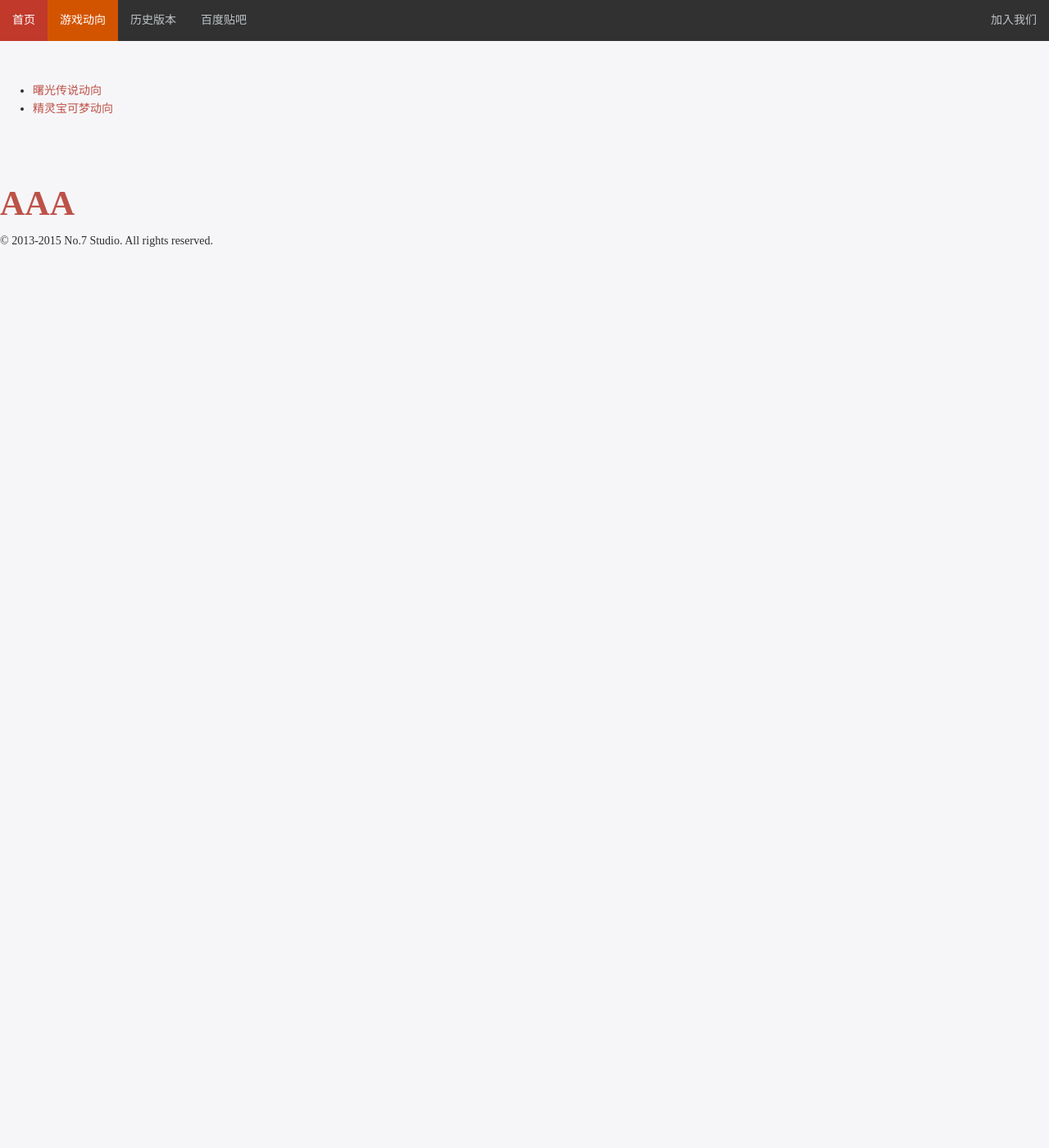
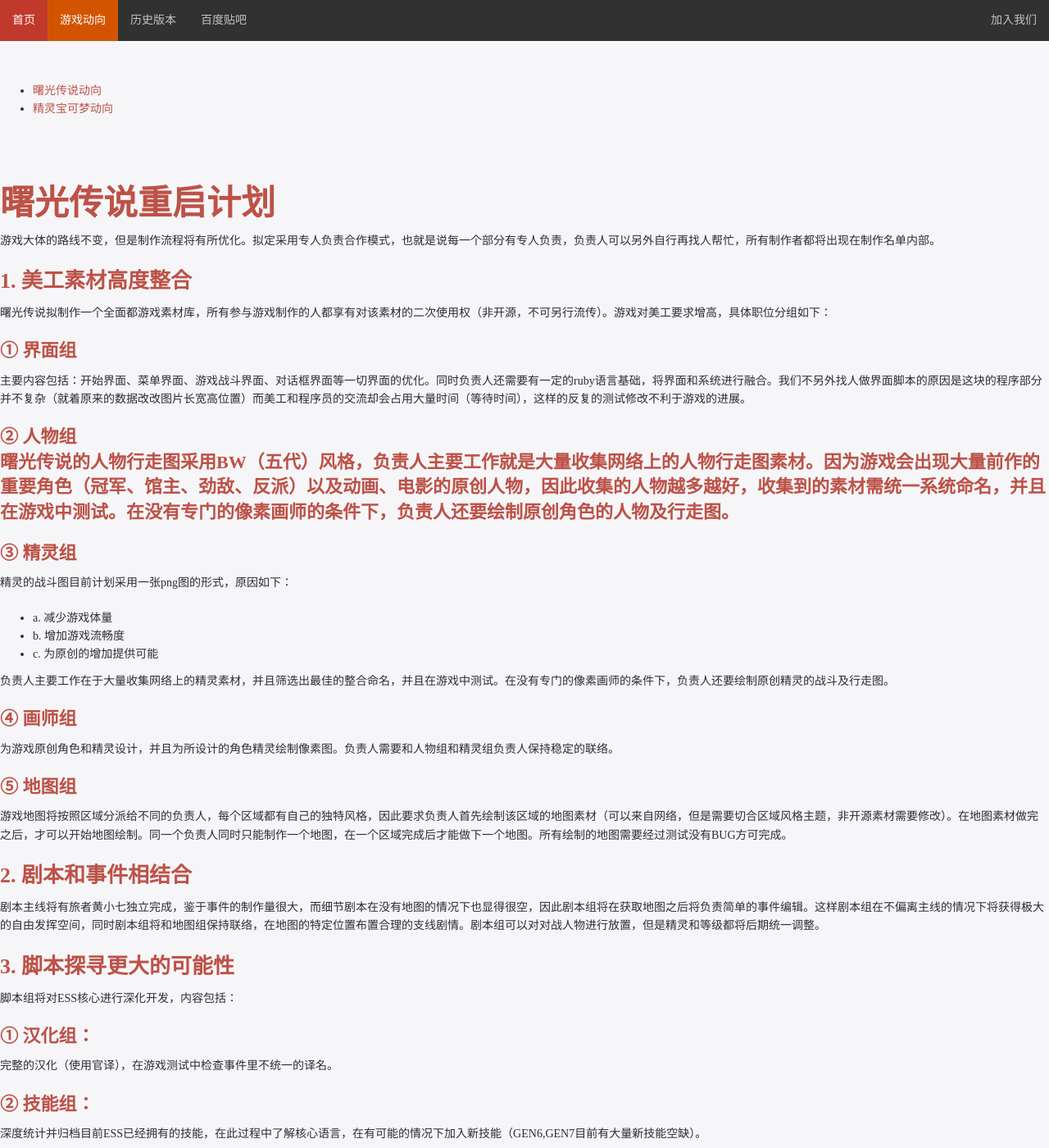
Before and after one commit to MilkVetch/The-Legend-Of-Dawn, a Jekyll site: the page built from news-dawn.html, in a window 1280 px wide and 1400 px high. Shown: the whole window at 82% size. Built offline with Jekyll 4.4.1, drawn with Linux system fonts in a browser that asks for light colours; nearby versions of some CDN libraries; Markdown is read by kramdown in place of the engine named in the settings; some of the changed text lies outside the part shown.

Commit message:
new plan

```diff
--- a/news-dawn.html
+++ b/news-dawn.html
@@ -3,4 +3,61 @@
 ---
 
 <div class="blankBox"></div>
-<h2>AAA</h2>
+<h2>曙光传说重启计划</h2>
+
+<p>游戏大体的路线不变，但是制作流程将有所优化。拟定采用专人负责合作模式，也就是说每一个部分有专人负责，负责人可以另外自行再找人帮忙，所有制作者都将出现在制作名单内部。</p>
+
+
+<h3>1. 美工素材高度整合</h3>
+<p>曙光传说拟制作一个全面都游戏素材库，所有参与游戏制作的人都享有对该素材的二次使用权（非开源，不可另行流传）。游戏对美工要求增高，具体职位分组如下：</p>
+
+
+<h4>① 界面组</h4>
+<p>主要内容包括：开始界面、菜单界面、游戏战斗界面、对话框界面等一切界面的优化。同时负责人还需要有一定的ruby语言基础，将界面和系统进行融合。我们不另外找人做界面脚本的原因是这块的程序部分并不复杂（就着原来的数据改改图片长宽高位置）而美工和程序员的交流却会占用大量时间（等待时间），这样的反复的测试修改不利于游戏的进展。</p>
+
+<h4>② 人物组
+<p>曙光传说的人物行走图采用BW（五代）风格，负责人主要工作就是大量收集网络上的人物行走图素材。因为游戏会出现大量前作的重要角色（冠军、馆主、劲敌、反派）以及动画、电影的原创人物，因此收集的人物越多越好，收集到的素材需统一系统命名，并且在游戏中测试。在没有专门的像素画师的条件下，负责人还要绘制原创角色的人物及行走图。</p>
+
+<h4>③ 精灵组</h4>
+<p>精灵的战斗图目前计划采用一张png图的形式，原因如下：<p>
+<ul>
+<li>a. 减少游戏体量</li>
+<li>b. 增加游戏流畅度</li>
+<li>c. 为原创的增加提供可能</li>
+  </ul>
+<p>负责人主要工作在于大量收集网络上的精灵素材，并且筛选出最佳的整合命名，并且在游戏中测试。在没有专门的像素画师的条件下，负责人还要绘制原创精灵的战斗及行走图。</p>
+
+<h4>④ 画师组</h4>
+<p>为游戏原创角色和精灵设计，并且为所设计的角色精灵绘制像素图。负责人需要和人物组和精灵组负责人保持稳定的联络。</p>
+
+<h4>⑤ 地图组</h4>
+<p>游戏地图将按照区域分派给不同的负责人，每个区域都有自己的独特风格，因此要求负责人首先绘制该区域的地图素材（可以来自网络，但是需要切合区域风格主题，非开源素材需要修改）。在地图素材做完之后，才可以开始地图绘制。同一个负责人同时只能制作一个地图，在一个区域完成后才能做下一个地图。所有绘制的地图需要经过测试没有BUG方可完成。</p>
+
+<h3>2. 剧本和事件相结合</h3>
+
+<p>剧本主线将有旅者黄小七独立完成，鉴于事件的制作量很大，而细节剧本在没有地图的情况下也显得很空，因此剧本组将在获取地图之后将负责简单的事件编辑。这样剧本组在不偏离主线的情况下将获得极大的自由发挥空间，同时剧本组将和地图组保持联络，在地图的特定位置布置合理的支线剧情。剧本组可以对对战人物进行放置，但是精灵和等级都将后期统一调整。<p>
+
+<h3>3. 脚本探寻更大的可能性</h3>
+
+<p>脚本组将对ESS核心进行深化开发，内容包括：</p>
+<h4>① 汉化组：</h4>
+  <p>完整的汉化（使用官译），在游戏测试中检查事件里不统一的译名。</p>
+
+<h4>② 技能组：</h4>
+<p>深度统计并归档目前ESS已经拥有的技能，在此过程中了解核心语言，在有可能的情况下加入新技能（GEN6,GEN7目前有大量新技能空缺）。</p>
+
+<h4>③ 特性组：</h4>
+<p>深度统计并归档目前ESS已经拥有的特性，在此过程中了解核心语言，在有可能的情况下加入新技能（GEN6,GEN7目前有大量新特性空缺）。</p>
+
+<h4>④ 开发组：</h4>
+<p>完整、系统的重新设定所有的开关和状态，协助剧本组完成复杂的事件编写，植入游戏插件丰富游戏性能。</p>
+
+<h4>⑤ 数据组：</h4>
+<p>详尽地规划每一场战斗，控制游戏流程节奏以及难度。同时设定一些原创精灵的数据，保持游戏平衡。</p>
+
+<h4>⑥ 测试组：</h4>
+<p>完整、系统的进行游戏内测，并将问题及时反馈给对应组别。</p>
+
+  <h3>4. 云盘合作，统一调度</h3>
+
+  <p>所有资源将建立一个云盘进行共享，各个组别将根据自己的只能创建文件夹，定时备份游戏数据。</p>
```
